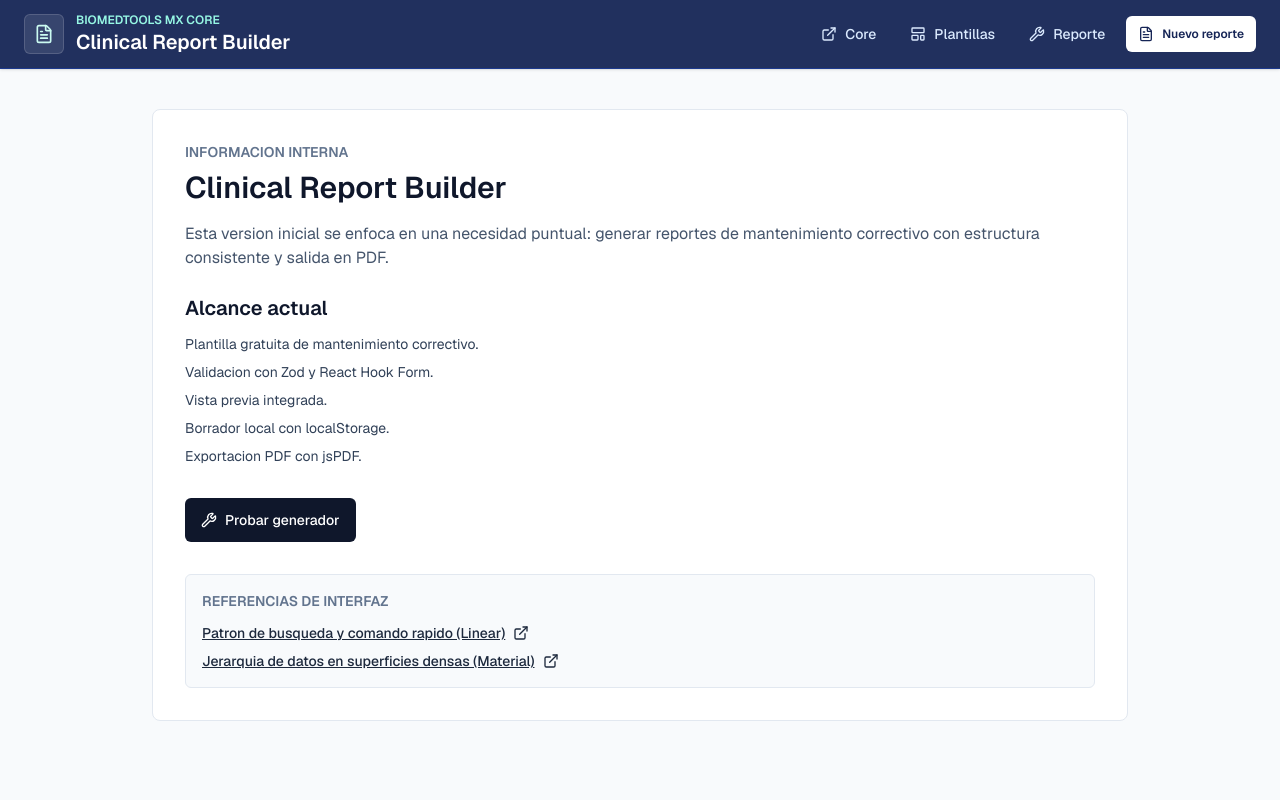
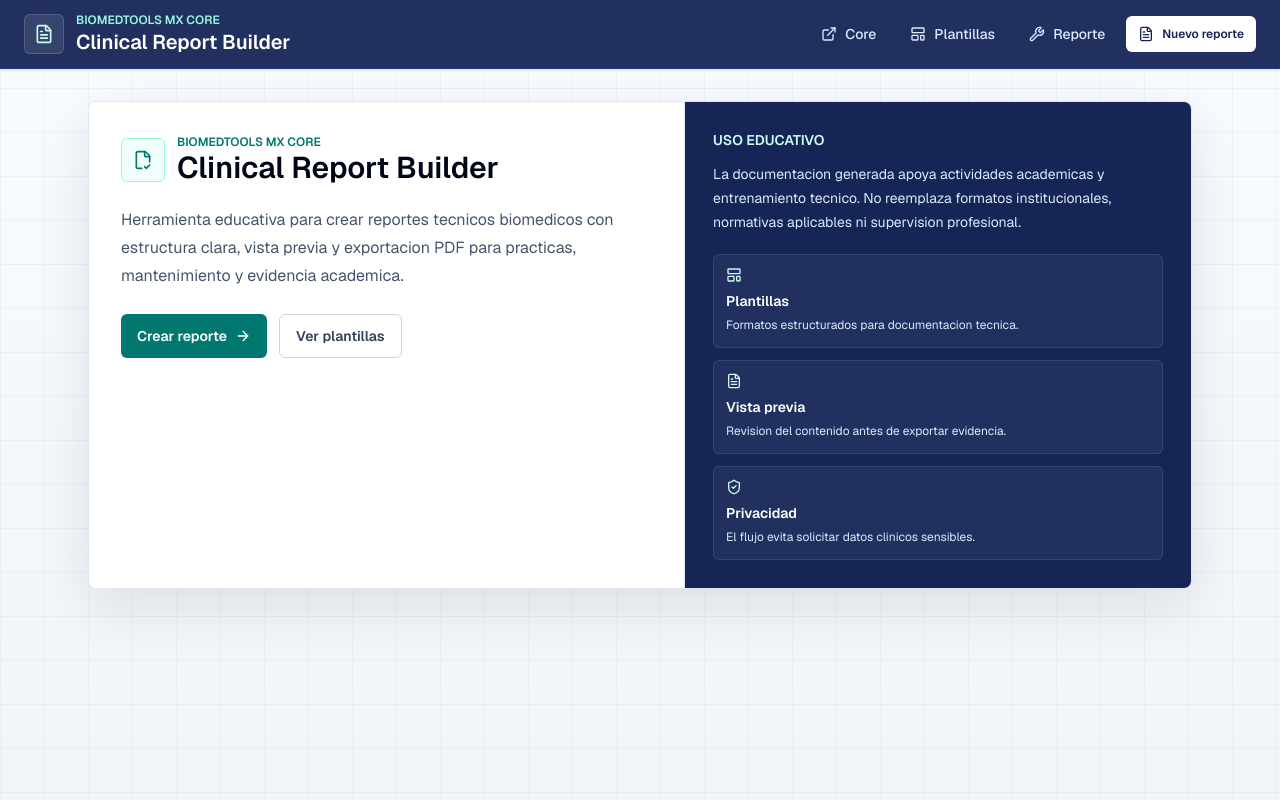
Before and after one commit to sircalch/clinical-report-builder, a Next.js app: page /about in a window 1280 px wide. Shown: the top 800 px of the page. Built offline with nearby package versions, Linux system fonts and the light colour scheme; no server answers.

Commit message:
Refine public about page

```diff
--- a/app/about/page.tsx
+++ b/app/about/page.tsx
@@ -1,73 +1,100 @@
-import { ExternalLink, Wrench } from "lucide-react";
+import {
+  ArrowRight,
+  FileCheck2,
+  FileText,
+  LayoutTemplate,
+  ShieldCheck,
+} from "lucide-react";
 import Link from "next/link";
 
 export default function AboutPage() {
   return (
-    <div className="min-h-screen bg-slate-50">
-      <main className="mx-auto w-full max-w-5xl px-4 py-10 md:px-6">
-        <section className="rounded-lg border border-slate-200 bg-white p-8">
-          <p className="text-sm font-semibold uppercase tracking-wide text-slate-500">
-            Informacion interna
+    <div className="min-h-screen">
+      <main className="mx-auto w-full max-w-6xl px-4 py-8 md:px-6">
+        <section className="overflow-hidden rounded-lg border border-slate-200 bg-white shadow-[0_18px_55px_rgba(15,23,42,0.10)]">
+          <div className="grid lg:grid-cols-[1.08fr_0.92fr]">
+            <div className="p-6 md:p-8">
+              <div className="flex items-center gap-3">
+                <span className="flex h-11 w-11 items-center justify-center rounded-md border border-teal-200 bg-teal-50 text-teal-700">
+                  <FileCheck2 className="h-5 w-5" aria-hidden="true" />
+                </span>
+                <div>
+                  <p className="text-xs font-semibold uppercase tracking-wide text-teal-700">
+                    BioMedTools MX Core
                   </p>
-          <h1 className="mt-2 text-3xl font-semibold text-slate-900">
+                  <h1 className="text-3xl font-semibold text-slate-950">
                     Clinical Report Builder
                   </h1>
-          <p className="mt-4 text-slate-600">
-            Esta version inicial se enfoca en una necesidad puntual: generar
-            reportes de mantenimiento correctivo con estructura consistente y
-            salida en PDF.
+                </div>
+              </div>
+
+              <p className="mt-5 max-w-3xl text-base leading-7 text-slate-600">
+                Herramienta educativa para crear reportes tecnicos biomedicos
+                con estructura clara, vista previa y exportacion PDF para
+                practicas, mantenimiento y evidencia academica.
               </p>
 
-          <h2 className="mt-6 text-xl font-semibold text-slate-900">
-            Alcance actual
-          </h2>
-          <ul className="mt-3 space-y-2 text-sm text-slate-700">
-            <li>Plantilla gratuita de mantenimiento correctivo.</li>
-            <li>Validacion con Zod y React Hook Form.</li>
-            <li>Vista previa integrada.</li>
-            <li>Borrador local con localStorage.</li>
-            <li>Exportacion PDF con jsPDF.</li>
-          </ul>
-
-          <div className="mt-8">
+              <div className="mt-6 flex flex-wrap gap-3">
                 <Link
                   href="/builder/corrective"
-              className="inline-flex min-h-11 items-center justify-center gap-2 rounded-md bg-slate-900 px-4 py-2 text-sm font-medium text-white transition hover:bg-slate-700"
+                  className="inline-flex min-h-11 items-center justify-center gap-2 rounded-md bg-teal-700 px-4 py-2 text-sm font-semibold text-white transition hover:bg-teal-800"
                 >
-              <Wrench className="h-4 w-4" aria-hidden="true" />
-              Probar generador
+                  Crear reporte
+                  <ArrowRight className="h-4 w-4" aria-hidden="true" />
+                </Link>
+                <Link
+                  href="/templates"
+                  className="inline-flex min-h-11 items-center justify-center rounded-md border border-slate-300 bg-white px-4 py-2 text-sm font-semibold text-slate-700 transition hover:bg-slate-50"
+                >
+                  Ver plantillas
                 </Link>
               </div>
+            </div>
 
-          <section className="mt-8 rounded-md border border-slate-200 bg-slate-50 p-4">
-            <h2 className="text-sm font-semibold uppercase tracking-wide text-slate-500">
-              Referencias de interfaz
+            <aside className="border-t border-slate-200 bg-blue-950 p-5 text-white lg:border-l lg:border-t-0 md:p-7">
+              <h2 className="text-sm font-semibold uppercase tracking-wide text-teal-100">
+                Uso educativo
               </h2>
-            <ul className="mt-3 space-y-2 text-sm text-slate-700">
-              <li>
-                <a
-                  href="https://linear.app/docs/search"
-                  target="_blank"
-                  rel="noreferrer"
-                  className="inline-flex items-center gap-2 font-medium text-slate-800 underline"
+              <p className="mt-3 text-sm leading-6 text-blue-100">
+                La documentacion generada apoya actividades academicas y
+                entrenamiento tecnico. No reemplaza formatos institucionales,
+                normativas aplicables ni supervision profesional.
+              </p>
+
+              <div className="mt-5 grid gap-3">
+                {[
+                  {
+                    title: "Plantillas",
+                    body: "Formatos estructurados para documentacion tecnica.",
+                    icon: LayoutTemplate,
+                  },
+                  {
+                    title: "Vista previa",
+                    body: "Revision del contenido antes de exportar evidencia.",
+                    icon: FileText,
+                  },
+                  {
+                    title: "Privacidad",
+                    body: "El flujo evita solicitar datos clinicos sensibles.",
+                    icon: ShieldCheck,
+                  },
+                ].map((item) => (
+                  <article
+                    key={item.title}
+                    className="rounded-md border border-white/10 bg-white/[0.05] p-3"
                   >
-                  Patron de busqueda y comando rapido (Linear)
-                  <ExternalLink className="h-4 w-4" aria-hidden="true" />
-                </a>
-              </li>
-              <li>
-                <a
-                  href="https://m1.material.io/components/data-tables.html"
-                  target="_blank"
-                  rel="noreferrer"
-                  className="inline-flex items-center gap-2 font-medium text-slate-800 underline"
-                >
-                  Jerarquia de datos en superficies densas (Material)
-                  <ExternalLink className="h-4 w-4" aria-hidden="true" />
-                </a>
-              </li>
-            </ul>
-          </section>
+                    <item.icon className="h-4 w-4 text-teal-100" aria-hidden="true" />
+                    <p className="mt-2 text-sm font-semibold text-white">
+                      {item.title}
+                    </p>
+                    <p className="mt-1 text-xs leading-5 text-blue-100">
+                      {item.body}
+                    </p>
+                  </article>
+                ))}
+              </div>
+            </aside>
+          </div>
         </section>
       </main>
     </div>
```
Lines whose indentation alone changed are shown as unchanged.
